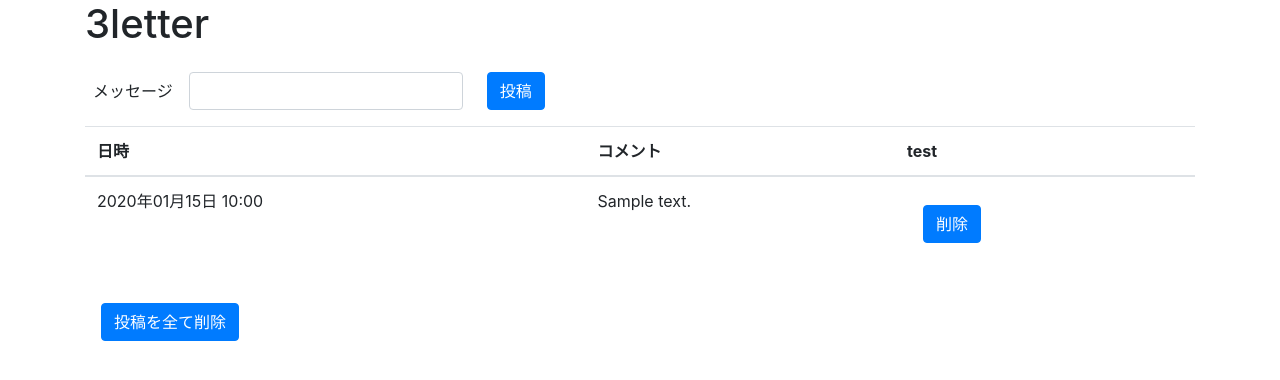
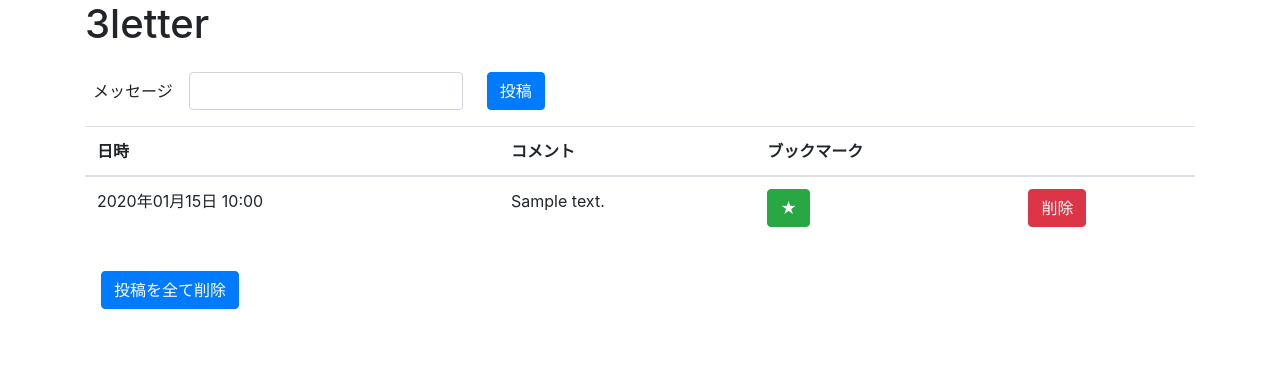
Before and after one commit to kisabe/fastapi_practice, a FastAPI app: page / in a window 1280 px wide. Shown: the top 380 px of the page. Run offline with FastAPI, Linux system fonts and the light colour scheme; tables that the repository leaves empty hold one stand-in row (values such as "Sample post").

Commit message:
bookmark機能を追加

```diff
--- a/templates/index.html
+++ b/templates/index.html
@@ -24,7 +24,8 @@
                 <tr>
                     <th>日時</th>
                     <th>コメント</th>
-                    <th>test</th>
+                    <th>ブックマーク</th>
+                    <th></th>
                 </tr>
             </thead>
             <tbody>
@@ -37,10 +38,25 @@
                     {% endif %}
 
                     <td class="message-body">{{ message.body }}</td>
+
+                    {% if message.bookmark %}
+                    <td>
+                        <form method="POST" action={{ "/update/" + message.id|string }} class="form-inline">
+                            <button type="submit" name="bookmark" value={{ False }} class="btn btn-success">★</button>
+                        </form>
+                    </td>
+                    {% else %}
+                    <td>
+                        <form method="POST" action={{ "/update/" + message.id|string }} class="form-inline">
+                            <button type="submit" name="bookmark" value={{ True }}
+                                class="btn btn-outline-success">☆</button>
+                        </form>
+                    </td>
+                    {% endif %}
                     <td>
                         <form method="POST" action="/delete" class="form-inline">
                             <button type="submit" name="delete_id" value={{ message.id }}
-                                class="btn btn-primary m-3">削除</button>
+                                class="btn btn-danger">削除</button>
                         </form>
                     </td>
                 </tr>
--- a/three_letter/db.py
+++ b/three_letter/db.py
@@ -13,6 +13,7 @@ message_table = sa.Table(
         sa.DateTime,
         nullable=False,
     ),
+    sa.Column("bookmark", sa.Boolean, nullable=False),
 )
 
 
@@ -24,7 +25,12 @@ def find_all(engine: sa.engine.Connectable) -> list[Message]:
     """投稿メッセージを全部取得"""
     with engine.connect() as connection:
         query = sa.sql.select(
-            (message_table.c.id, message_table.c.body, message_table.c.created_at)
+            (
+                message_table.c.id,
+                message_table.c.body,
+                message_table.c.created_at,
+                message_table.c.bookmark,
+            )
         )
         return [Message(**m) for m in connection.execute(query)]
 
@@ -43,6 +49,17 @@ def remove(engine: sa.engine.Connectable, message_id: int) -> None:
         connection.execute(query)
 
 
+def update(engine: sa.engine.Connectable, message_id: int, bookmark: bool) -> None:
+    """メッセージの更新"""
+    with engine.connect() as connection:
+        query = (
+            message_table.update()
+            .where(message_table.c.id == message_id)
+            .values({"bookmark": bookmark})
+        )
+        connection.execute(query)
+
+
 def delete_all(engine: sa.engine.Connectable) -> None:
     """メッセージをすべて消す（テスト用）"""
     with engine.connect() as connection:
--- a/three_letter/main.py
+++ b/three_letter/main.py
@@ -80,7 +80,24 @@ async def remove(
         error_msg = "不正な削除です"
     else:
         delete_id = int(delete_id)
-        # print(f"id: {delete_id}を削除します")
         db.remove(engine, delete_id)
 
     return makeResponse(request, engine, error_msg)
+
+
+@app.post("/update/{message_id}", response_class=HTMLResponse)
+async def update(
+    request: Request,
+    message_id: str,
+    engine: sa.engine.Connectable = Depends(get_engine),
+    bookmark: Optional[bool] = Form(None),
+) -> Response:
+    message_id = int(message_id)
+    error_msg = None
+    if bookmark is None:
+        error_msg = "不正な更新です"
+    else:
+        print(f"id:{message_id}のbookmarkを{bookmark}にしました")
+        db.update(engine, message_id, bookmark)
+
+    return makeResponse(request, engine, error_msg)
--- a/three_letter/models.py
+++ b/three_letter/models.py
@@ -7,4 +7,5 @@ from datetime import datetime
 class Message(BaseModel):
     id: Optional[int]
     body: str
+    bookmark: bool = False
     created_at: datetime = datetime.now()
```
